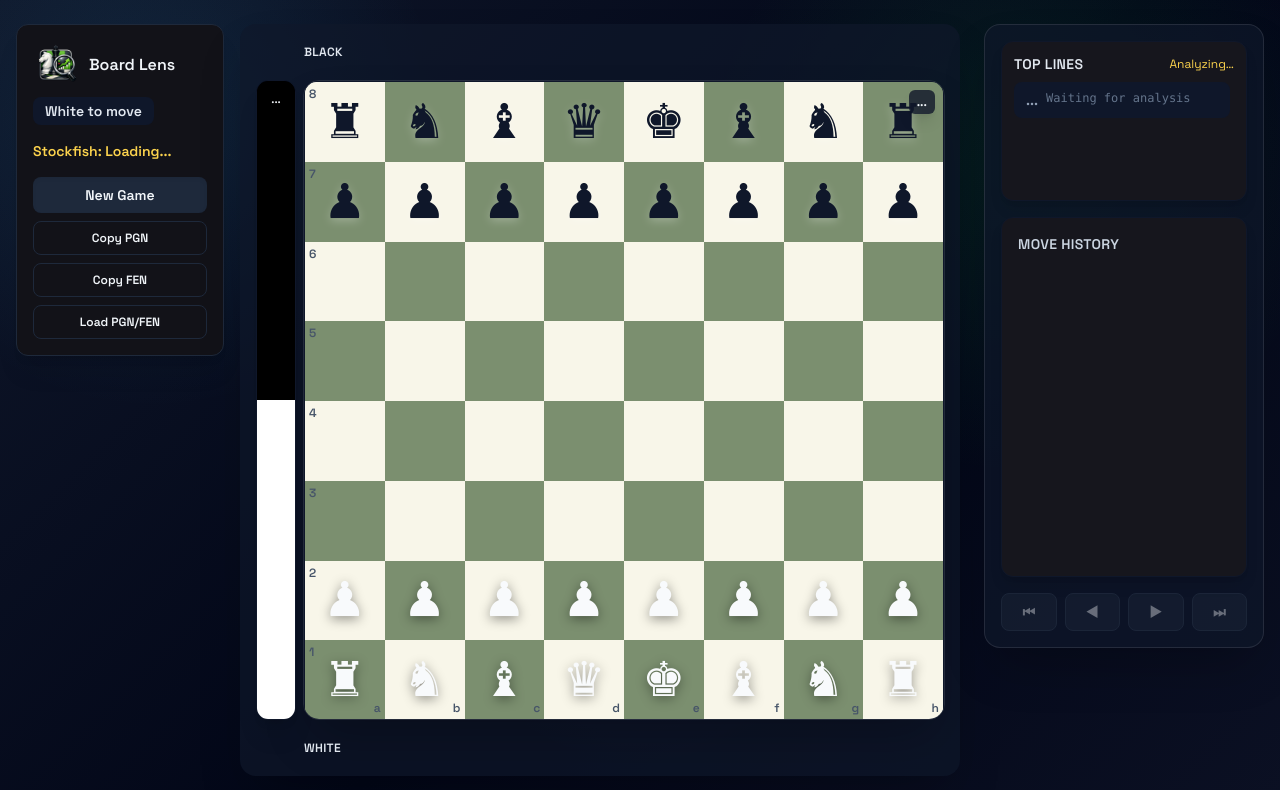
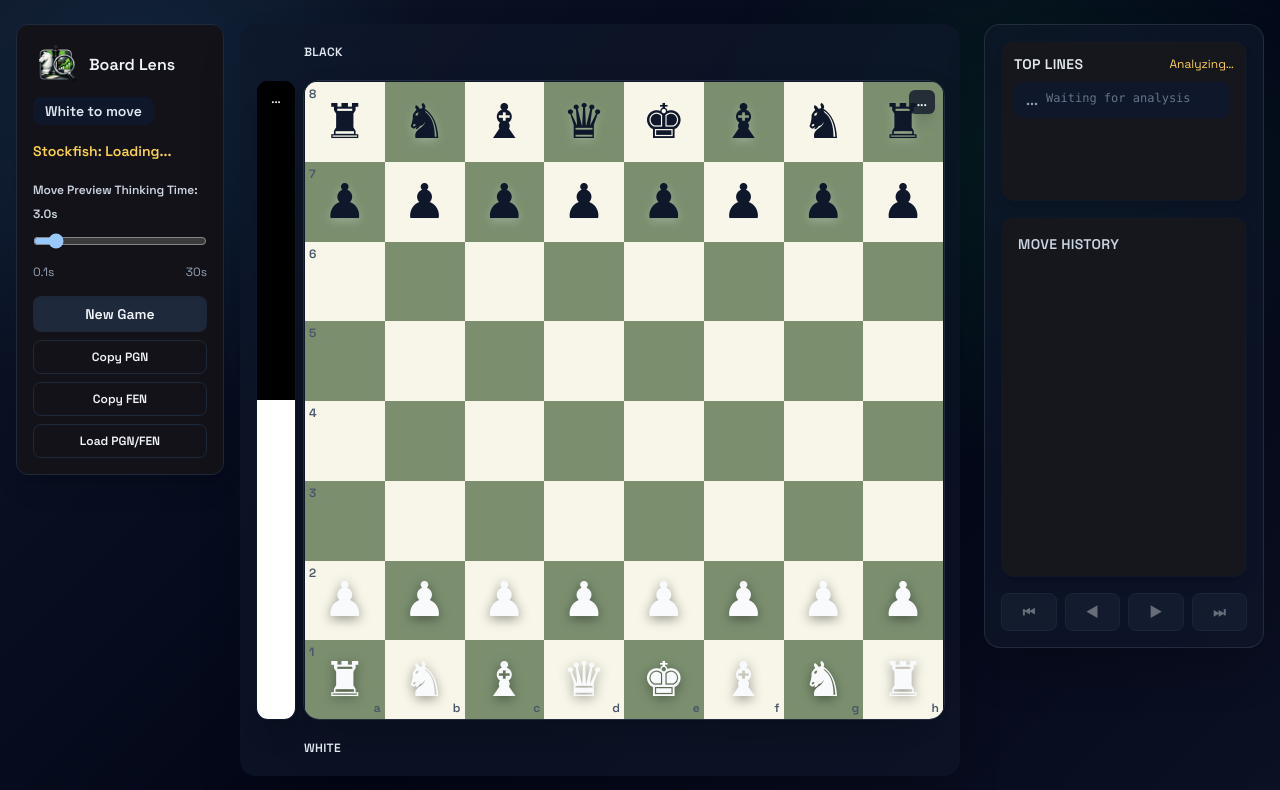
Before and after one commit to slash851/chess_stockfish, a React (Vite) app: page / in a window 1280 px wide. Shown: the top 790 px of the page. Built offline with nearby package versions, Linux system fonts and the light colour scheme.

Commit message:
feat: add thinking time configuration for move previews and analysis

```diff
--- a/src/ChessBoard.jsx
+++ b/src/ChessBoard.jsx
@@ -34,6 +34,7 @@ const ChessBoard = () => {
   const [evaluation, setEvaluation] = useState(null);
   const [stockfishReady, setStockfishReady] = useState(false);
   const [menuOpen, setMenuOpen] = useState(false);
+  const [thinkingTime, setThinkingTime] = useState(3000);
 
   const closeMenu = useCallback(() => setMenuOpen(false), []);
 
@@ -225,6 +226,12 @@ const ChessBoard = () => {
     refreshAnalysis(loaded.game);
   };
 
+  const handleThinkingTimeChange = (newTime) => {
+    setThinkingTime(newTime);
+    engine.setThinkingTime(newTime);
+    refreshAnalysis(game);
+  };
+
   const undoMove = () => {
     const prev = controller.syncToIndex(moves, plyIndex - 1);
     setGameState((state) => ({ ...state, ...prev, moves: state.moves }));
@@ -279,6 +286,8 @@ const ChessBoard = () => {
       isGameOver={game.chess.isGameOver()}
       stockfishReady={stockfishReady}
       turnText={game.turn() === "w" ? "White to move" : "Black to move"}
+      thinkingTime={thinkingTime}
+      onThinkingTimeChange={handleThinkingTimeChange}
     />
   );
 
--- a/src/components/controls/Toolbar.jsx
+++ b/src/components/controls/Toolbar.jsx
@@ -8,6 +8,8 @@ const Toolbar = ({
   isGameOver,
   stockfishReady,
   turnText,
+  thinkingTime,
+  onThinkingTimeChange,
 }) => (
   <div className="flex flex-col gap-4 rounded-xl border border-slate-800 bg-[#121218] px-4 py-4 shadow-xl">
     <div className="space-y-2">
@@ -23,6 +25,25 @@ const Toolbar = ({
 
     <div className={`text-sm font-semibold ${stockfishReady ? 'text-emerald-400' : 'text-amber-300'}`}>
       Stockfish: {stockfishReady ? '✓ Ready' : 'Loading...'}
+    </div>
+
+    <div className="space-y-2">
+      <label className="text-xs font-semibold text-slate-300">
+        Move Preview Thinking Time: {(thinkingTime / 1000).toFixed(1)}s
+      </label>
+      <input
+        type="range"
+        min="100"
+        max="30000"
+        step="100"
+        value={thinkingTime}
+        onChange={(e) => onThinkingTimeChange(parseInt(e.target.value, 10))}
+        className="w-full"
+      />
+      <div className="flex justify-between text-xs text-slate-400">
+        <span>0.1s</span>
+        <span>30s</span>
+      </div>
     </div>
 
     <div className="grid grid-cols-1 gap-2">
--- a/src/services/StockfishEngine.js
+++ b/src/services/StockfishEngine.js
@@ -14,6 +14,8 @@ export class StockfishEngine {
     this.lastAnalyzedFen = null;
     this.previewQueue = [];
     this.previewIndex = 0;
+    this.thinkingTime = 3000; // Default 3 seconds for analysis
+    this.previewThinkingTime = 1000; // Default 1 second for move previews
     this.handlers = {
       onLineUpdate: null,
       onEvaluationUpdate: null,
@@ -176,12 +178,12 @@ export class StockfishEngine {
 
     this.worker.postMessage('stop');
     this.worker.postMessage(`position fen ${item.fen}`);
-    this.worker.postMessage('go depth 12');
+    this.worker.postMessage(`go movetime ${this.previewThinkingTime}`);
 
     setTimeout(() => {
       this.previewIndex += 1;
       this.runPreviewBatch();
-    }, 1100);
+    }, this.previewThinkingTime + 100);
   }
 
   parsePreviewEval(infoLine, turn) {
@@ -238,4 +240,16 @@ export class StockfishEngine {
 
     return { index: idx, display, value: score, san: sanLine };
   }
+
+  setThinkingTime(ms) {
+    this.thinkingTime = Math.max(100, Math.min(ms, 30000));
+  }
+
+  setPreviewThinkingTime(ms) {
+    this.previewThinkingTime = Math.max(100, Math.min(ms, 5000));
+  }
+
+  getThinkingTime() {
+    return this.thinkingTime;
+  }
 }
```
